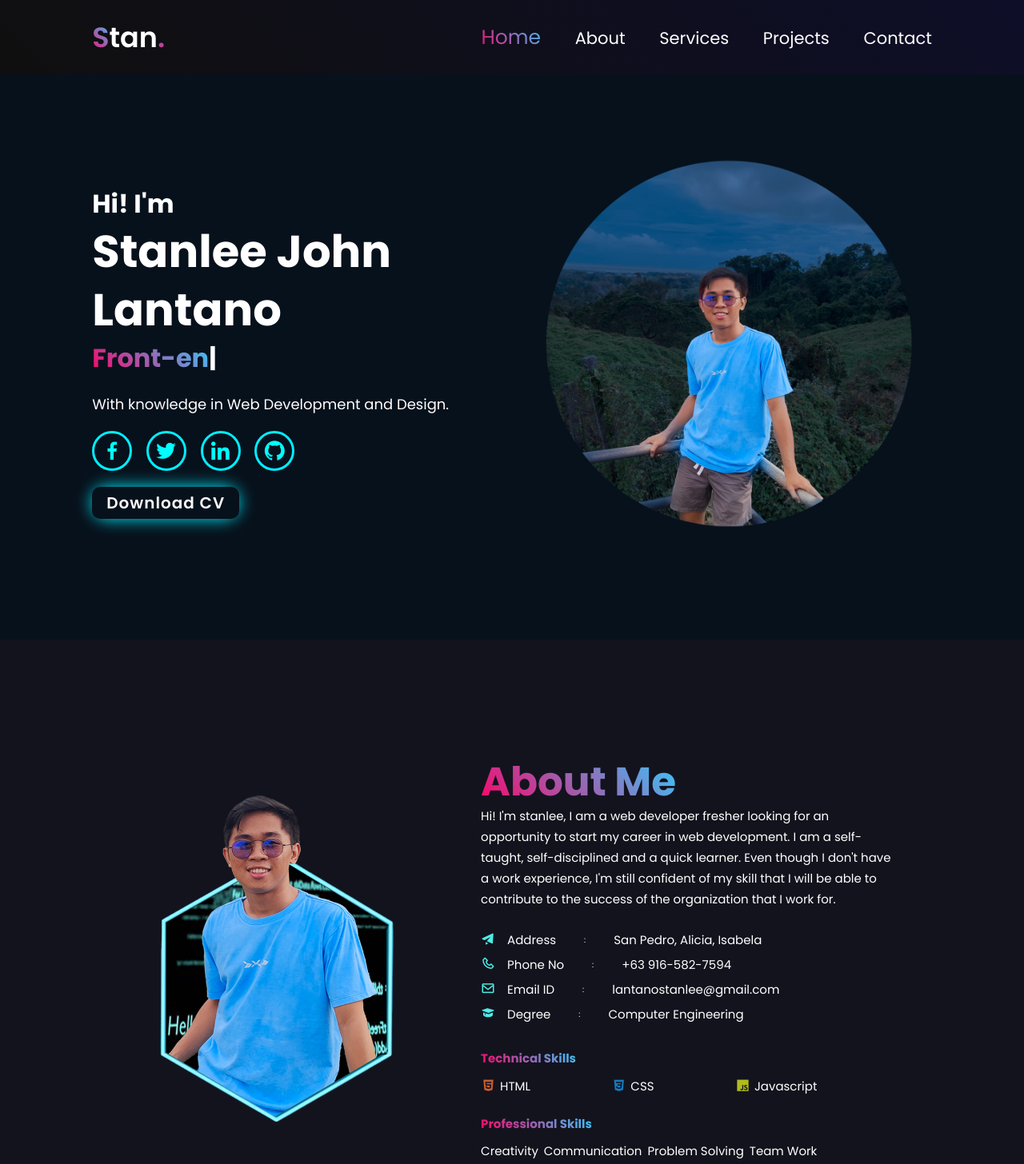
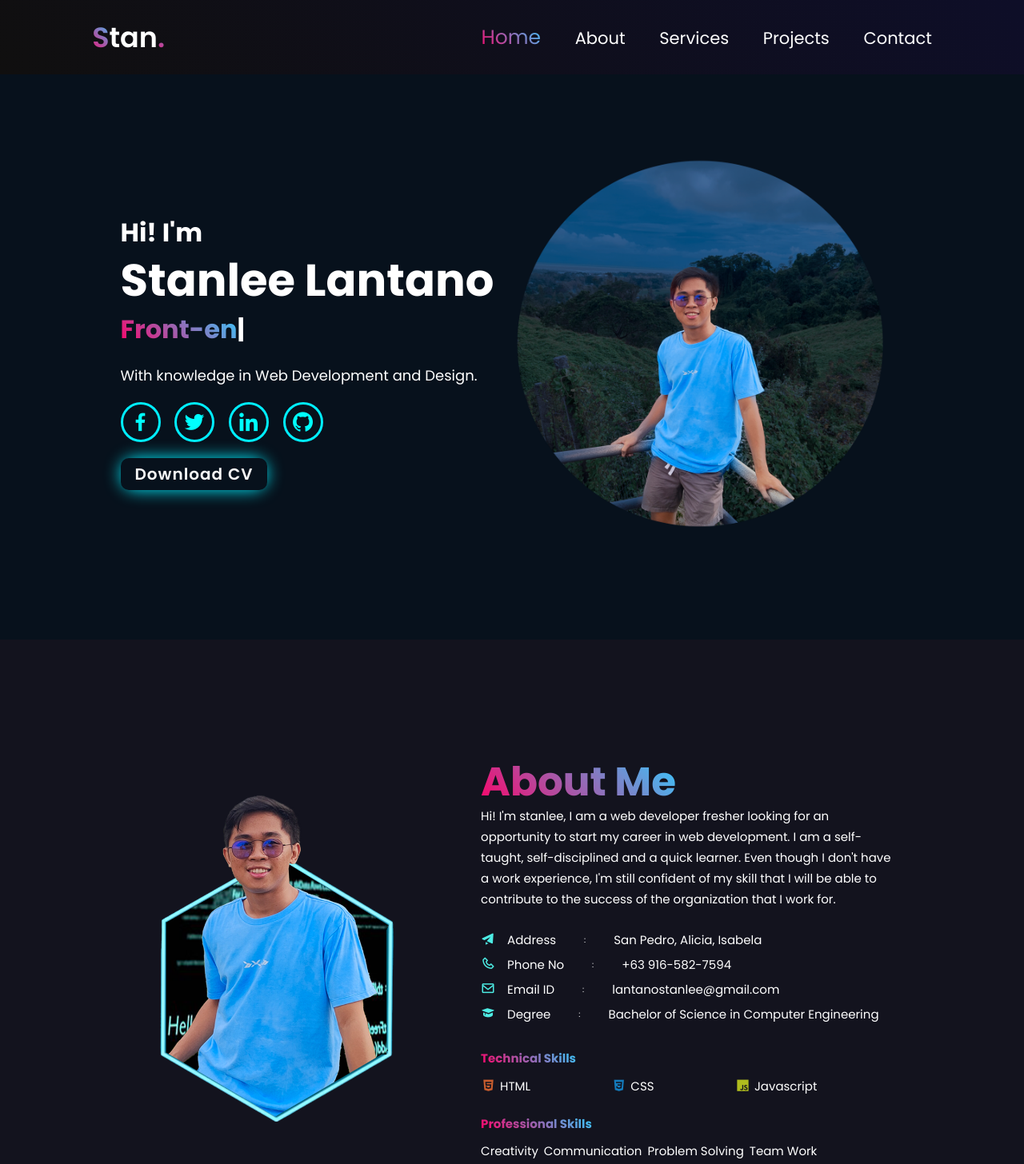
Before and after one commit to sj1315/Portfolio, a plain HTML site: page index.html in a window 1280 px wide. Shown: the top 1456 px of the page at 80% size. Drawn offline with nearby package versions, Linux system fonts and the light colour scheme; some packages are replaced by stand-ins of ours; a script that the page names is missing.

Commit message:
My Portfolio

```diff
--- a/index.html
+++ b/index.html
@@ -32,7 +32,7 @@
     <section class="home" id="home">
         <div class="home-content">
             <h3>Hi! I'm</h3>
-            <h1>Stanlee John Lantano</h1>
+            <h1>Stanlee Lantano</h1>
             <h3><span class="typing" id="span1"></span></h3>
             <p>With knowledge in Web Development and Design.</p>
 
@@ -94,7 +94,7 @@
                         </span>
                         <p>Degree</p>
                         <span class="colon">:</span>
-                        <p>Computer Engineering</p>
+                        <p>Bachelor of Science in Computer Engineering</p>
                     </li>
                 </ul>
             </div>
```
